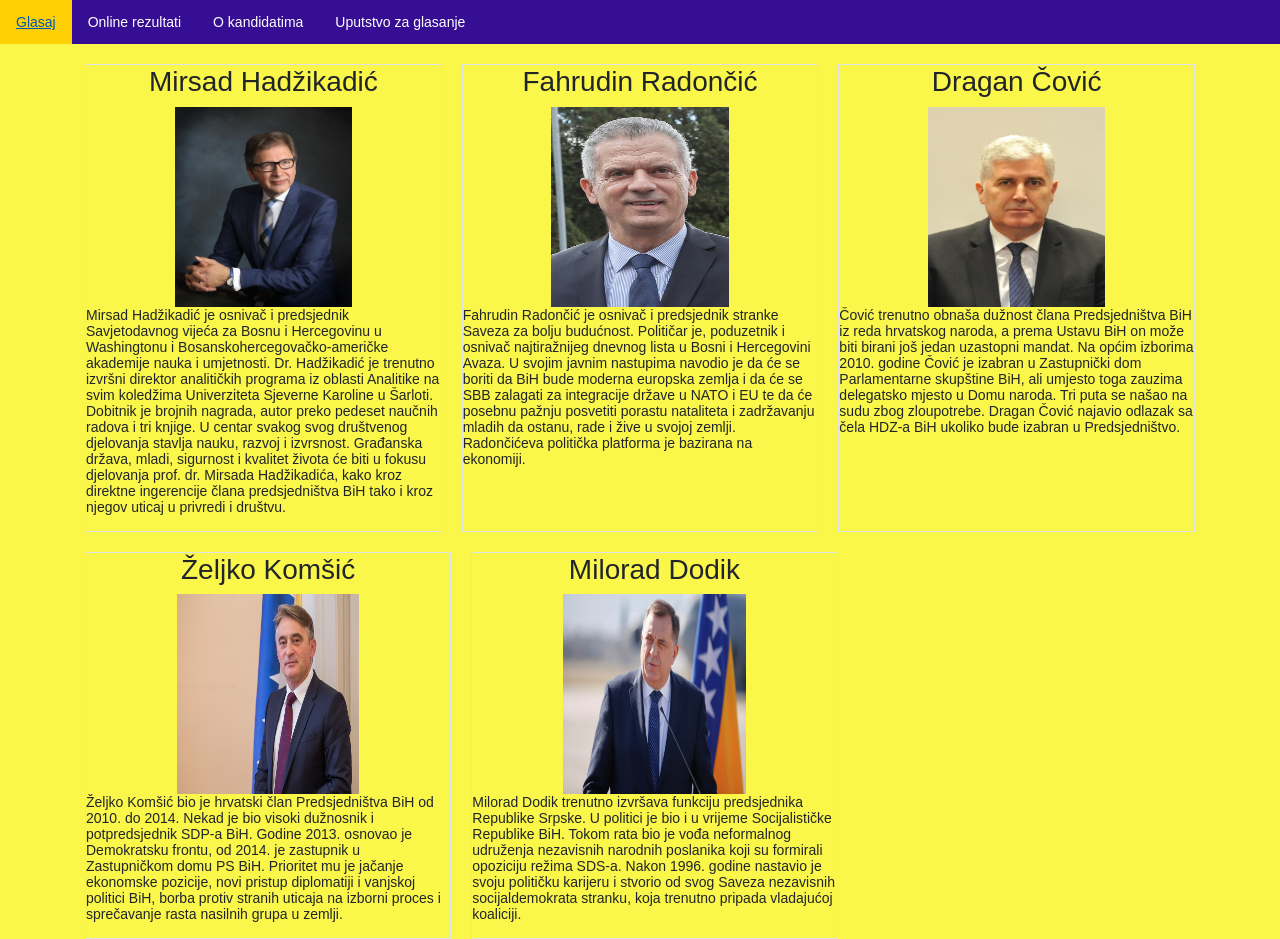
After one commit to Arnaa1/HCI-Project, a PHP site: page /aboutCandidates.html in a window 1280 px wide. The commit adds this page. Run offline with PHP 8.4, Linux system fonts and the light colour scheme.

Commit message:
added new pages

```diff
--- /dev/null
+++ b/aboutCandidates.html
@@ -0,0 +1,141 @@
+<!DOCTYPE html>
+<html lang="en">
+<head>
+    <meta charset="UTF-8">
+    <title>Online rezultati</title>
+    <link rel="stylesheet" href="https://stackpath.bootstrapcdn.com/bootstrap/4.5.2/css/bootstrap.min.css">
+    <style>
+         body{
+            font: 14px sans-serif;
+            background-color: #faf64a;
+
+        }
+
+        ul {
+            list-style-type: none;
+            margin: 0;
+            padding: 0;
+            overflow: hidden;
+            background-color:#360e94;
+            }
+
+        li {
+        float: left;
+        }
+
+        li a {
+        display: block;
+        color: white;
+        text-align: center;
+        padding: 14px 16px;
+        text-decoration: none;
+        }
+
+        li a:hover {
+        background-color:#ffd004;
+        }
+
+        .container{
+            display: flex;
+        }
+
+        .border {
+        border-style:solid;
+        border-color:#287EC7;
+        width: 33%;
+        }
+
+        .center {
+        display: block;
+        margin-left: auto;
+        margin-right: auto;
+        width: 50%;
+        }
+
+        #input {
+        margin-bottom: 20px;
+        margin-top: 20px;
+        }
+
+    </style>
+</head>
+<body>
+
+    <div class="box">
+        <div>
+            <ul>
+                <li><a class="active" href="vote.html">Glasaj</a></li>
+                <li><a href="onlineResults.html">Online rezultati</a></li>
+                <li><a href="aboutCandidates.html">O kandidatima</a></li>
+                <li><a href="rules.html">Uputstvo za glasanje</a></li>
+              </ul>
+        </div>
+    </div>
+
+
+  <div class="container" id="input">
+      <div class="border" style="margin-right: 20px;">
+          <h3 style="text-align:center;">Mirsad Hadžikadić</h3>
+          <img src="images/mirsad-hadzikadic.jpg" width="200" height="200" class="center">
+          <p style="width: 200;">Mirsad Hadžikadić je osnivač i predsjednik Savjetodavnog vijeća za Bosnu i Hercegovinu u
+            Washingtonu i Bosanskohercegovačko-američke akademije nauka i umjetnosti. Dr. Hadžikadić je
+            trenutno izvršni direktor analitičkih programa iz oblasti Analitike na svim koledžima Univerziteta
+            Sjeverne Karoline u Šarloti. Dobitnik je brojnih nagrada, autor preko pedeset naučnih radova i
+            tri knjige. U centar svakog svog društvenog djelovanja stavlja nauku, razvoj i izvrsnost.
+            Građanska država, mladi, sigurnost i kvalitet života će biti u fokusu djelovanja prof. dr.
+            Mirsada Hadžikadića, kako kroz direktne ingerencije člana predsjedništva BiH tako i kroz njegov uticaj u privredi i društvu.
+        </p>
+      </div>
+      <div class="border" style="margin-right: 20px;">
+        <h3 style="text-align:center;">Fahrudin Radončić</h3>
+        <img src="images/Radoncic.jpg" width="200" height="200" class="center">
+        <p>Fahrudin Radončić je osnivač i predsjednik stranke Saveza za bolju budućnost. Političar je,
+            poduzetnik i osnivač najtiražnijeg dnevnog lista u Bosni i Hercegovini Avaza.
+            U svojim javnim nastupima navodio je da će se boriti da BiH bude moderna europska zemlja
+            i da će se SBB zalagati za integracije države u NATO i EU te da će posebnu pažnju posvetiti
+            porastu nataliteta i zadržavanju mladih da ostanu, rade i žive u svojoj zemlji.
+            Radončićeva politička platforma je bazirana na ekonomiji.
+      </p>
+    </div>
+    <div class="border">
+        <h3 style="text-align:center;">Dragan Čović</h3>
+        <img src="images/dragan.jpg" width="200" height="200" class="center">
+        <p>Čović trenutno obnaša dužnost člana Predsjedništva BiH iz reda hrvatskog naroda,
+            a prema Ustavu BiH on može biti birani još jedan uzastopni mandat. Na općim izborima 2010.
+            godine Čović je izabran u Zastupnički dom Parlamentarne skupštine BiH, ali umjesto toga zauzima
+            delegatsko mjesto u Domu naroda. Tri puta se našao na sudu zbog zloupotrebe.
+            Dragan Čović najavio odlazak sa čela HDZ-a BiH ukoliko bude izabran u Predsjedništvo.
+      </p>
+    </div>
+
+  </div>
+
+  <div class="container">
+    <div class="border" style="margin-right: 20px;">
+        <h3 style="text-align:center;">Željko Komšić</h3>
+        <img src="images/zeljko.jpg" width="200" height="200" class="center">
+        <p>Željko Komšić bio je hrvatski član Predsjedništva BiH od 2010. do 2014.
+            Nekad je bio visoki dužnosnik i potpredsjednik SDP-a BiH. Godine 2013.
+            osnovao je Demokratsku frontu, od 2014. je zastupnik u Zastupničkom domu PS BiH.
+            Prioritet mu je jačanje ekonomske pozicije, novi pristup diplomatiji i
+            vanjskoj politici BiH, borba protiv stranih uticaja na izborni proces i sprečavanje rasta nasilnih grupa u zemlji.
+      </p>
+    </div>
+    <div class="border" style="margin-right: 20px;">
+        <h3 style="text-align:center;">Milorad Dodik</h3>
+        <img src="images/milorad.jpg" width="200" height="200" class="center">
+        <p>Milorad Dodik trenutno izvršava funkciju predsjednika Republike Srpske.
+            U politici je bio i u vrijeme Socijalističke Republike BiH.
+            Tokom rata bio je vođa neformalnog udruženja nezavisnih narodnih poslanika
+            koji su formirali opoziciju režima SDS-a. Nakon 1996. godine nastavio je
+            svoju političku karijeru i stvorio od svog Saveza nezavisnih socijaldemokrata
+            stranku, koja trenutno pripada vladajućoj koaliciji.
+      </p>
+    </div>
+
+  </div>
+
+
+
+</body>
+</html>
--- a/vote.html
+++ b/vote.html
@@ -89,7 +89,7 @@ dropdownBtn.addEventListener('click',()=>{
 
 <script>
 function goBack() {
-  window.history.back();
+   window.location='welcome.php';
 }
 
 </script>
```
Also changed, not shown: onlineResults.html (added, +115 -0 lines), rules.html (added, +93 -0 lines), welcome.php (+59 -78 lines), images/Radoncic.jpg (added), images/Screenshot_1.jpg (added), images/Screenshot_2.jpg (added), images/dragan.jpg (added), images/milorad.jpg (renamed from images/landing.jpg), images/mirsad-hadzikadic.jpg (added), images/zeljko.jpg (added).
